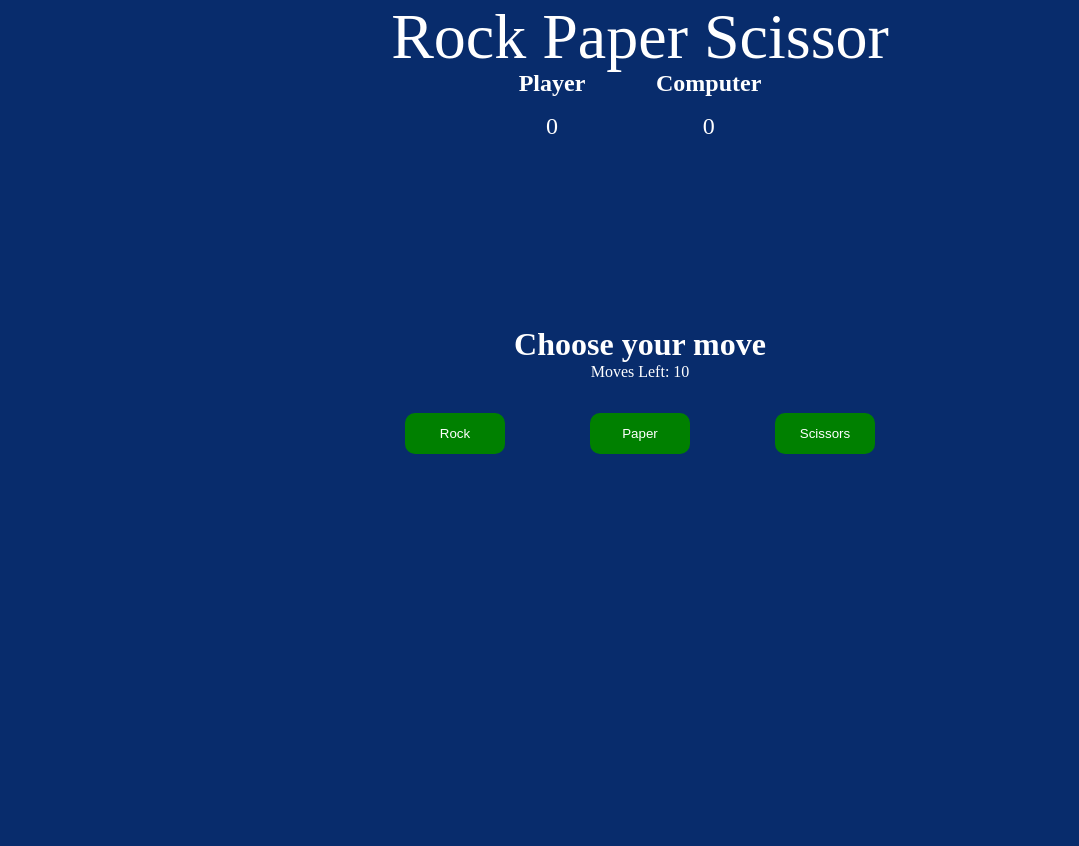
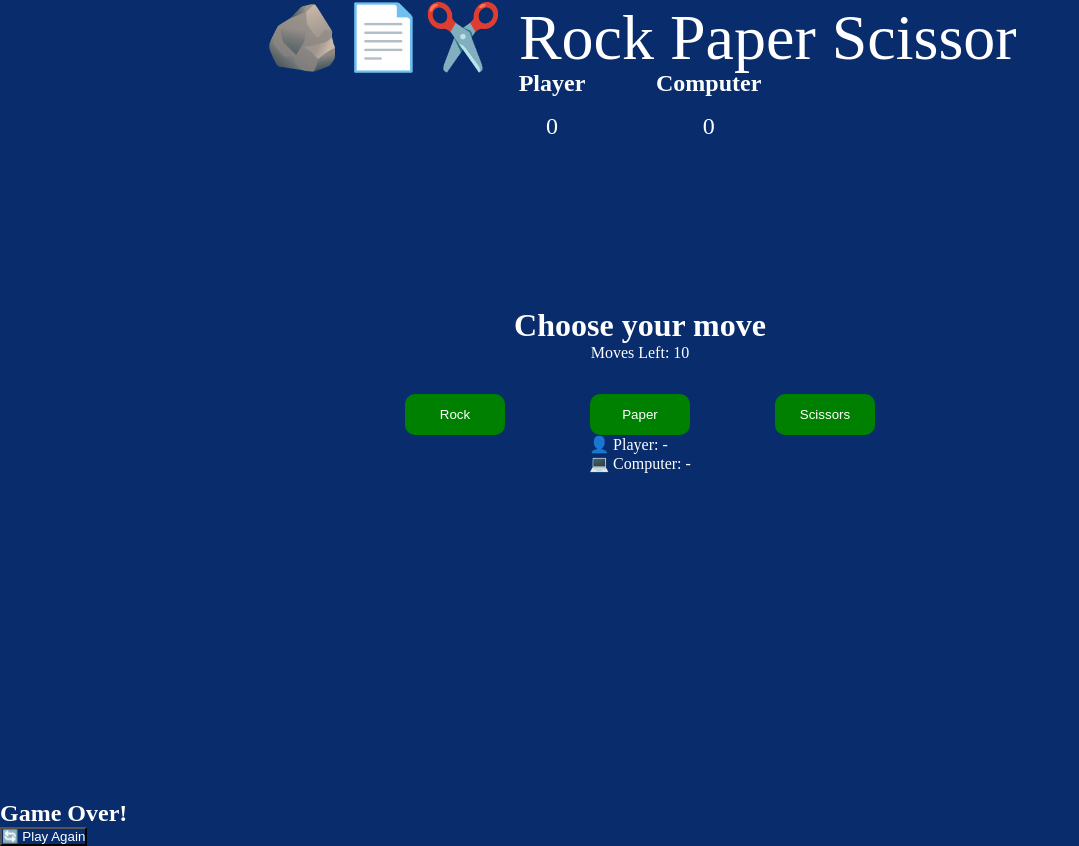
Before and after one commit to Anush0104/SPS-game, a plain HTML site: page index.html in a window 1280 px wide. Shown: the whole page, without its empty margins (0-1079 px from the left). Before the commit the page ends 800 px from the top, so only its background shows below. Drawn offline with Linux system fonts and the light colour scheme.

Commit message:
Update index.html
updated html

```diff
--- a/index.html
+++ b/index.html
@@ -1,46 +1,57 @@
-
 <!DOCTYPE html>
 <html lang="en">
 <head>
   <meta charset="UTF-8">
-	<meta name
-	="viewport"
-		content="width=device-width,
-				initial-scale=1.0">
+  <meta name="viewport" content="width=device-width, initial-scale=1.0">
+  <title>Rock Paper Scissor</title>
+
+  <!-- Google Font -->
+  <link href="https://fonts.googleapis.com/css2?family=Poppins:wght@500;700&display=swap" rel="stylesheet">
+
   <link rel="stylesheet" href="paper.css">
-	<title>Rock Paper Scissor</title>
 </head>
 <body>
   <section class="game">
-		<div class="title">Rock Paper Scissor</div>
+    <div class="title">🪨📄✂️ Rock Paper Scissor</div>
 
     <div class="score">
       <div class="playerScore">
         <h2>Player</h2>
         <p class="p-count count">0</p>
-
       </div>
       <div class="computerScore">
         <h2>Computer</h2>
         <p class="c-count count">0</p>
-
       </div>
     </div>
 
     <div class="move">Choose your move</div>
+    <div class="movesleft">Moves Left: 10</div>
 
-		<div class="movesleft">Moves Left: 10 </div>
     <div class="options">
       <button class="rock">Rock</button>
       <button class="paper">Paper</button>
       <button class="scissor">Scissors</button>
     </div>
 
+    <!-- Choices -->
+    <div class="choices">
+      <p id="player-choice">👤 Player: -</p>
+      <p id="computer-choice">💻 Computer: -</p>
+    </div>
+
     <div class="result"></div>
 
     <button class="reload"></button>
+  </section>
 
-	</section>
+  <!-- Game Over Popup -->
+  <div class="popup" id="popup">
+    <div class="popup-content">
+      <h2 id="popup-message">Game Over!</h2>
+      <button id="popup-restart">🔄 Play Again</button>
+    </div>
+  </div>
 
   <script src="app.js"></script>
 </body>
```
Lines whose indentation alone changed are shown as unchanged.
